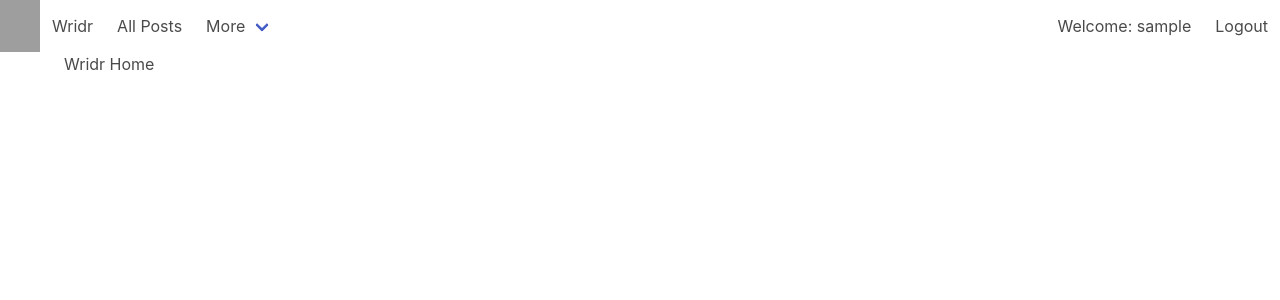
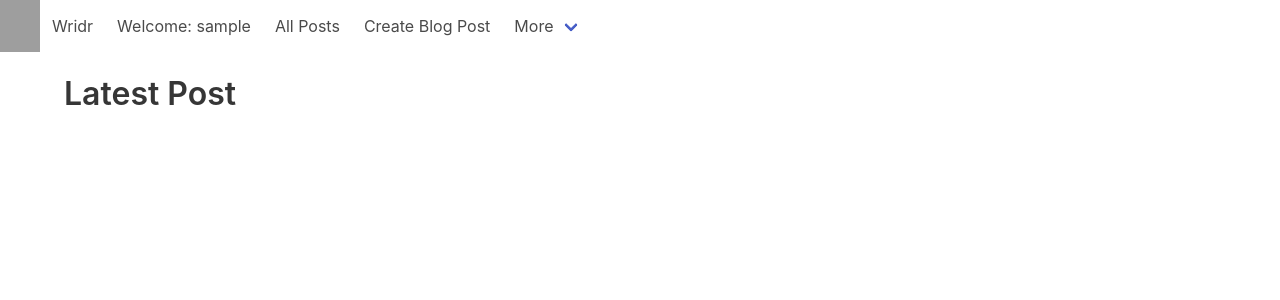
Before and after one commit to selenarenteria/Wridr, a Django app: page / in a window 1280 px wide. Shown: the top 300 px of the page. Run offline with Django 4.2, Linux system fonts and the light colour scheme; the visitor is signed in with stand-in values (Sample User, id 1); data that the repository does not hold is empty; grey boxes are pictures that could not be loaded.

Commit message:
styled the card post for home page and all posts and added post by user

```diff
--- a/main_app/static/styles/main.css
+++ b/main_app/static/styles/main.css
@@ -0,0 +1,18 @@
+.gallery {
+    display: grid;
+    grid-template-columns: repeat(auto-fit, minmax(280px, 1fr));
+    justify-content: center;
+    gap: 40px;
+    margin-left: 30px;
+    margin-right: 30px;
+}
+.card{
+    background-color: rgba(255, 255, 255, .3)
+}
+.gallery .card {
+    transition: 0.1s linear;
+}
+.gallery .card:hover {
+    transform: scale(1.1);
+    z-index: 10;
+}
--- a/main_app/templates/base.html
+++ b/main_app/templates/base.html
@@ -26,20 +26,19 @@
 
         <div id="navbarBasicExample" class="navbar-menu">
           <div class="navbar-start">
-            <a class="navbar-item" href="/posts">
-              All Posts
-            </a>
+          <div class="navbar-item">Welcome: {{user.username}}</div>
+          <a class="navbar-item" href="/posts">All Posts</a>
+          <a class="navbar-item" href="/posts/new/">Create Blog Post</a>
 
-            <div class="navbar-item has-dropdown is-hoverable">
-              <a class="navbar-link">
-                More
-              </a>
+
+
+          <div class="navbar-item has-dropdown is-hoverable">
+            <a class="navbar-link">More</a>
 
               <div class="navbar-dropdown">
-                <a class="navbar-item" href="/accounts/signup">
-                  Signup
-                </a>
-                <a class="navbar-item" href="/posts/new/">Create Blog Post</a>
+              <a class="navbar-item" href="{% url 'logout' %}">Logout</a>
+              <a class="navbar-item" href="/accounts/signup">Signup</a>
+
 
               </div>
             </div>
@@ -47,12 +46,12 @@
           {% if user.is_authenticated %}
 
           <div class="navbar-end">
-            <div class="navbar-item">Welcome: {{user.username}}</div>
-            <a class="navbar-item" href="{% url 'logout' %}">Logout</a>
+
             {% else %}
 
             <div class="navbar-menu navbar-end">
               <div buttons>
+
                 <a href="{% url 'login' %}" class="button is-info">Login</a>
               </div>
 
--- a/main_app/templates/home.html
+++ b/main_app/templates/home.html
@@ -1,9 +1,21 @@
 {% extends 'base.html' %}
 
 {% block content%}
-    <h1>Wridr Home</h1>
-   {% for post in posts%}
-   <p>{{post.title}}</p>
-
-   {% endfor %}
+<h1 class="title pt-5">{{ header }}</h1>
+  <div class="gallery">
+        {% for post in posts %}
+        <a href="{% url 'post_detail' post.pk%}">
+            <div class="card">
+                <div class="card-header">
+                    <p class="card-header-title">{{post.title}}</p>
+                </div>
+                <div class="card-image">
+                  <figure class="image is-5by4">
+                    <img src="{{post.image}}" alt="{{post.body_text}}"/>
+                    </figure>
+                </div>
+                <p><small>post by:{{post.user}}</small></p>
+            </div>
+        </a>
+{% endfor %}
 {% endblock %}
--- a/main_app/templates/post_detail.html
+++ b/main_app/templates/post_detail.html
@@ -17,7 +17,9 @@
     {% for comment in post.comments.all %}
     <div class="comment">
         <span>{{forloop.counter}}</span>
+        <span><small>{{comment.user}}:</small></span>
         <span><b>{{comment.comment_text}}</b></span>
+
     </div>
         {% empty %}
 <article class="message">
--- a/main_app/views.py
+++ b/main_app/views.py
@@ -53,6 +53,7 @@ class AllPost(TemplateView):
             context['header'] = "All Posts"
         return context
 
+@method_decorator(login_required, name="dispatch")
 class CreatePost(CreateView):
     model = Post
     fields = ['title', 'image', 'body_text']
@@ -106,15 +107,19 @@ class Signup(View):
             context={"form": form}
             return render(request, "registration/signup.html", context)
 
-class PostFeed(Feed):
-    title = "My posts"
-    link= ""
-    description_template= "all_post.html"
 
-    def items(self):
-        return Post.objects.order_by('created_at')[:5]
 
-    def get_context_data(self, **kwargs):
-        context = super().get_context_data(**kwargs)
-        context['foo'] = 'bar'
-        return context
+
+#  (phase 2 rss feature)
+# class PostFeed(Feed):
+#     title = "My posts"
+#     link= ""
+#     description_template= "all_post.html"
+
+#     def items(self):
+#         return Post.objects.order_by('created_at')[:5]
+
+#     def get_context_data(self, **kwargs):
+#         context = super().get_context_data(**kwargs)
+#         context['foo'] = 'bar'
+#         return context
```
Also changed, not shown: main_app/templates/all_post.html (+10 -8 lines).
